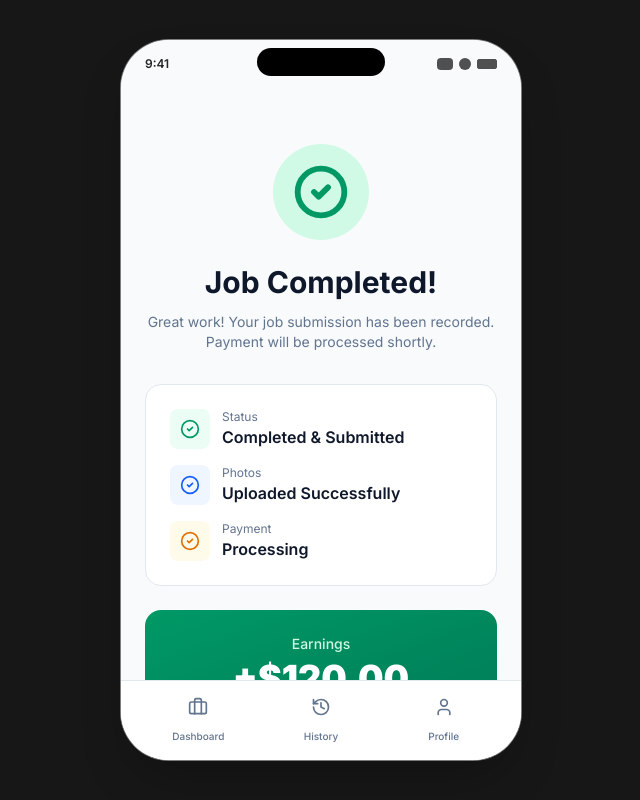
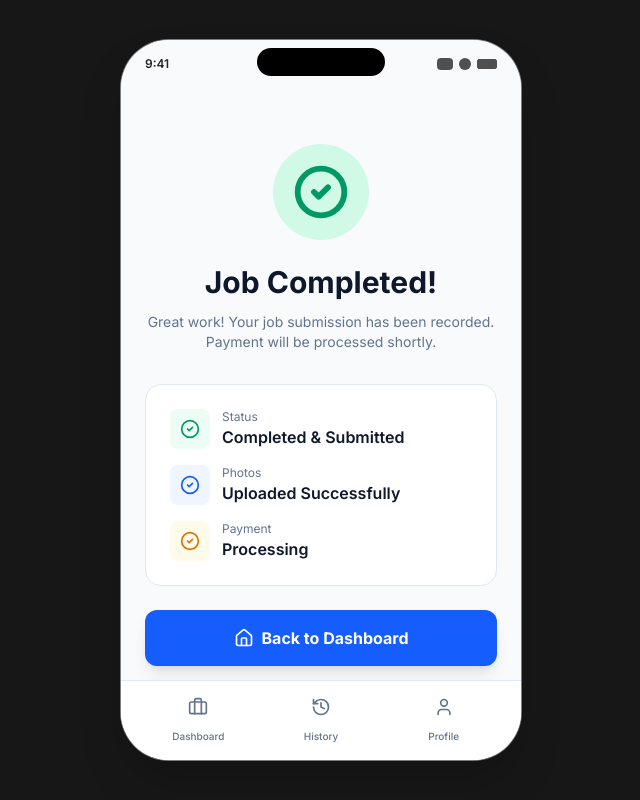
Before and after one commit to Raksha05-alt/ColdMax-, a React (Vite) app: page /tech/job-complete-success in a window 1280 px wide. Shown: the whole page, without its empty margins (319-959 px from the left). Built offline with nearby package versions, Linux system fonts and the light colour scheme; no server answers.

Commit message:
UI Edits

```diff
--- a/src/app/pages/tech/JobCompleteSuccess.tsx
+++ b/src/app/pages/tech/JobCompleteSuccess.tsx
@@ -8,6 +8,7 @@ export default function JobCompleteSuccess() {
   const navigate = useNavigate();
   const location = useLocation();
   const { setTechStats } = useBooking();
+  const techType = localStorage.getItem("coldmax_tech_type") as "freelance" | "fulltime" || "fulltime";
   const finalPayoutRaw = location.state?.finalPayout ?? 120;
 
   // Convert to number with proper validation
@@ -110,7 +111,8 @@ export default function JobCompleteSuccess() {
           </div>
         </motion.div>
 
-        {/* Earnings Highlight */}
+        {/* Earnings Highlight — hidden for full-time technicians */}
+        {techType === "freelance" && (
           <motion.div
             initial={{ opacity: 0, scale: 0.9 }}
             animate={{ opacity: 1, scale: 1 }}
@@ -119,8 +121,9 @@ export default function JobCompleteSuccess() {
           >
             <p className="text-emerald-100 text-sm font-medium mb-1">Earnings</p>
             <p className="text-4xl font-black text-white mb-1">+${finalPayout.toFixed(2)}</p>
-          <p className="text-emerald-100 text-xs">Will be deposited within 24 hours</p>
+            <p className="text-emerald-100 text-xs">Can be withdrawn by the end of today</p>
           </motion.div>
+        )}
 
         {/* Action Buttons */}
         <motion.div
--- a/src/app/pages/tech/JobPhotoSubmission.tsx
+++ b/src/app/pages/tech/JobPhotoSubmission.tsx
@@ -20,6 +20,7 @@ export default function JobPhotoSubmission() {
   const job = location.state?.job;
   const finalPayout = location.state?.finalPayout;
   const paymentMethod = job?.paymentMethod || "card";
+  const techType = localStorage.getItem("coldmax_tech_type") as "freelance" | "fulltime" || "fulltime";
 
   const qrPattern = [
     1, 1, 1, 1, 1, 1, 1, 0,
@@ -116,7 +117,13 @@ export default function JobPhotoSubmission() {
     setTimeout(() => {
       setPayNowLoading(false);
       setShowPayNowQR(false);
-      setShowPaymentConfirmation(true);
+      // Navigate directly to success page (no payment confirmation popup)
+      navigate("/tech/job-complete-success", {
+        state: {
+          job,
+          finalPayout: technicianEarnings,
+        },
+      });
     }, 2000);
   };
 
@@ -221,7 +228,8 @@ export default function JobPhotoSubmission() {
           </div>
         )}
 
-        {/* Earnings Display */}
+        {/* Earnings Display — hidden for full-time technicians */}
+        {techType === "freelance" && (
           <div className="bg-gradient-to-br from-emerald-600 to-emerald-700 rounded-xl p-4 mb-5 shadow-lg">
             <p className="text-xs font-semibold text-white/70 uppercase tracking-wider mb-1">
               Your Earnings
@@ -233,6 +241,7 @@ export default function JobPhotoSubmission() {
               After 20.18% platform commission
             </p>
           </div>
+        )}
 
         {/* Instructions */}
         <div className="bg-blue-50 border border-blue-200 rounded-xl p-4 mb-5">
```
Lines whose indentation alone changed are shown as unchanged.
